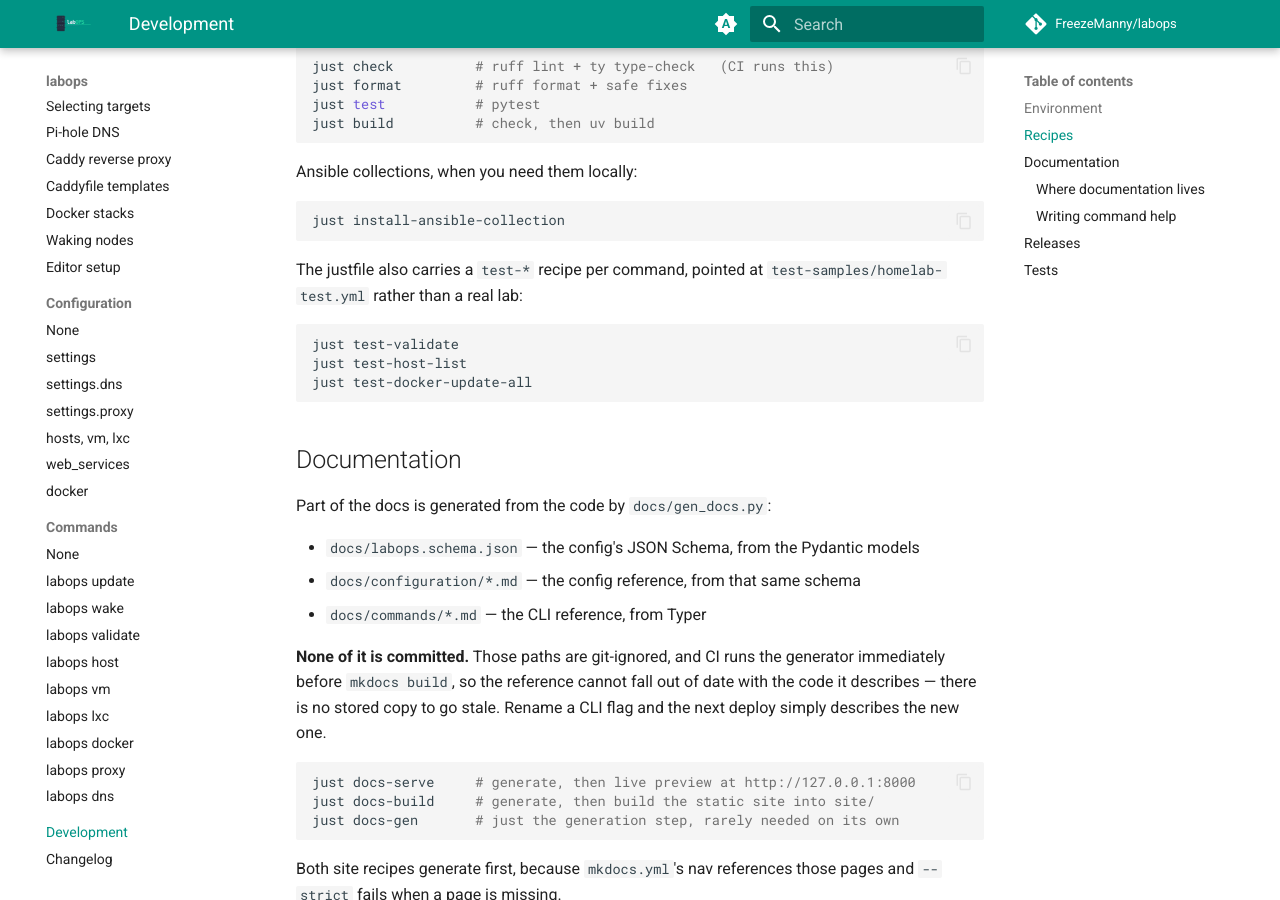
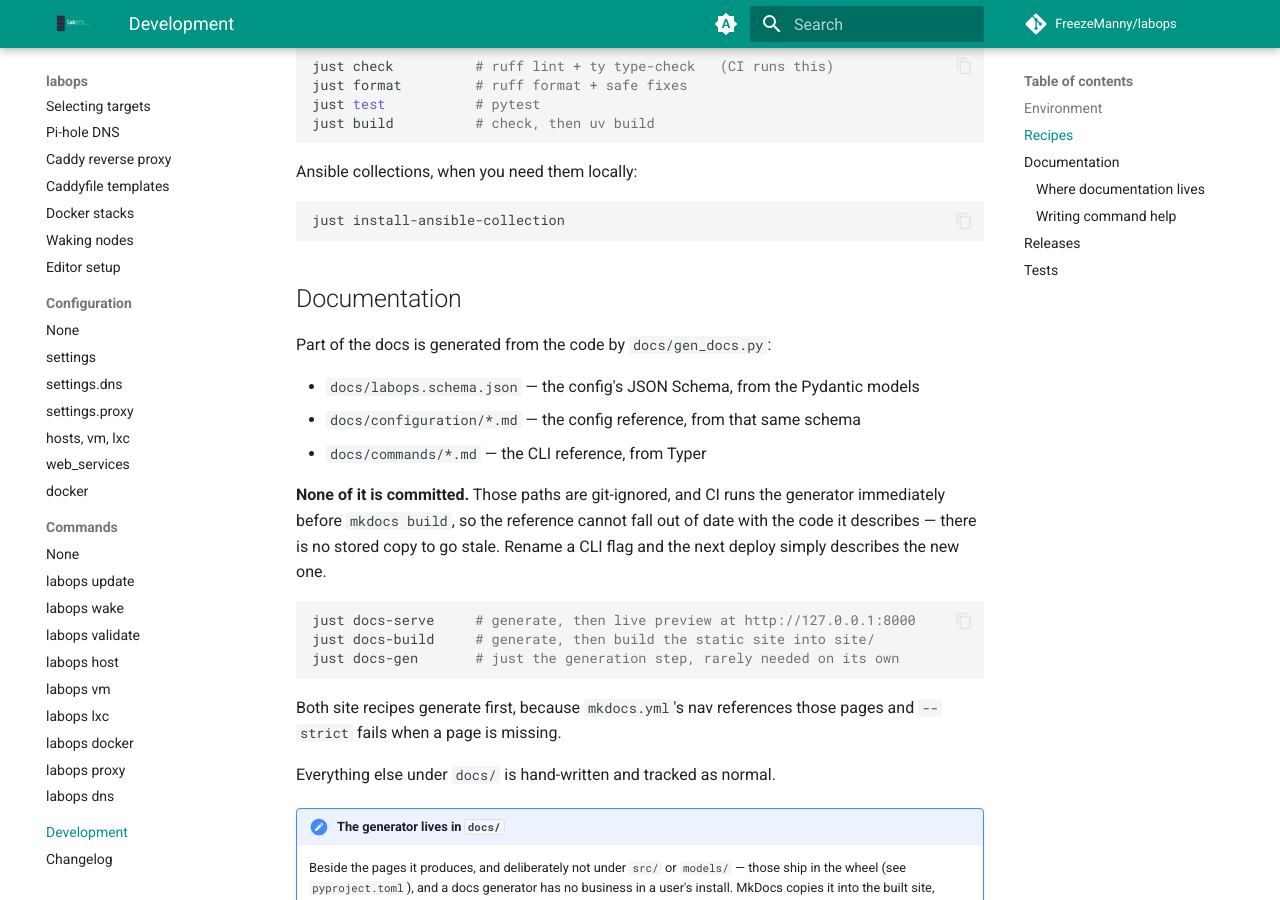
Before and after one commit to FreezeManny/labops, an MkDocs documentation site: the page built from docs/development.md, in a window 1280 px wide and 900 px high, scrolled down 571 px. Built offline with MkDocs 1.6.1 and Material for MkDocs 9.7.7, drawn with Linux system fonts in a browser that asks for light colours; comment, search, counter and statistics services are not loaded.

Commit message:
docs: deleted depreciated test samples (#77)

````diff
--- a/docs/development.md
+++ b/docs/development.md
@@ -32,15 +32,6 @@ Ansible collections, when you need them locally:
 
 ```bash
 just install-ansible-collection
-```
-
-The justfile also carries a `test-*` recipe per command, pointed at
-`test-samples/homelab-test.yml` rather than a real lab:
-
-```bash
-just test-validate
-just test-host-list
-just test-docker-update-all
 ```
 
 ## Documentation
````
Also changed, not shown: README.md (+0 -2 lines), 6 other files.
